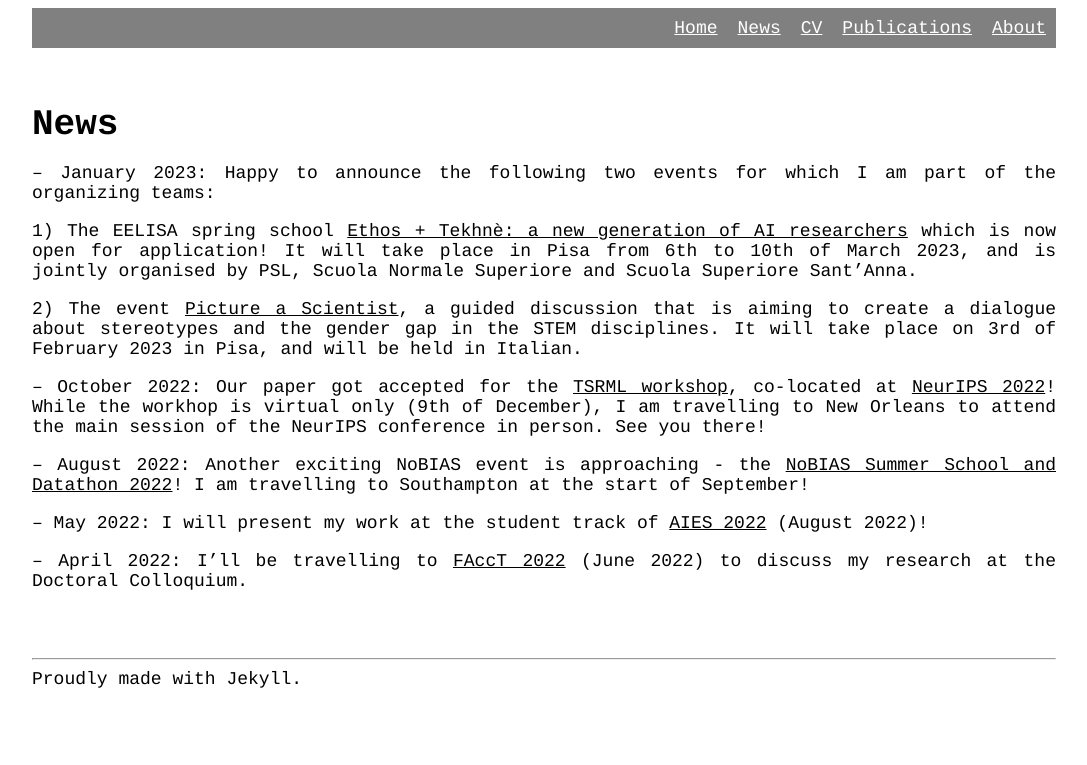
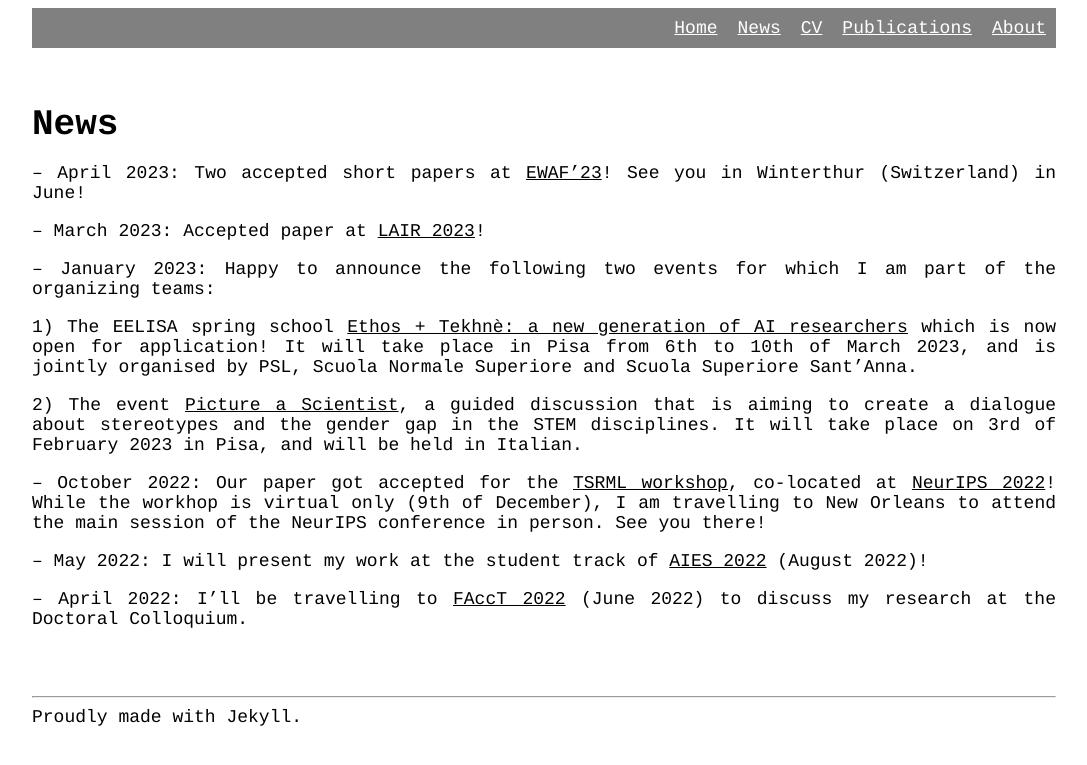
Before and after one commit to lstate/lstate.github.io, a Jekyll site: the page built from _pages/news.markdown, in a window 1280 px wide. Shown: the top 765 px of the page, without its empty margins (96-1183 px from the left). Built offline with Jekyll 4.4.1, drawn with Linux system fonts in a browser that asks for light colours.

Commit message:
updates
delete nobias event, add LAIR and EWAF

```diff
--- a/_pages/news.markdown
+++ b/_pages/news.markdown
@@ -10,6 +10,10 @@ permalink: /news/
 News
 </div>
 
+-- April 2023: Two accepted short papers at [EWAF'23](https://sites.google.com/view/ewaf23/home)! See you in Winterthur (Switzerland) in June!
+
+-- March 2023: Accepted paper at [LAIR 2023](https://www.eur.nl/en/esl/events/conference-law-ai-and-regulation-lair-2023-06-08)!
+
 -- January 2023: Happy to announce the following two events for which I am part of the organizing teams:
 
    1) The EELISA spring school [Ethos + Tekhnè: a new generation of AI researchers](https://community.eelisa.eu/activities/ethos-tekhne-a-new-generation-of-ai-researchers/) which is now open for application! It will take place in Pisa from 6th to 10th of March 2023, and is jointly organised by PSL, Scuola Normale Superiore and Scuola Superiore Sant’Anna.
@@ -18,8 +22,6 @@ News
 
 -- October 2022: Our paper got accepted for the [TSRML workshop](https://tsrml2022.github.io/), co-located at [NeurIPS 2022](https://neurips.cc/)! While the workhop is virtual only (9th of December), I am travelling to New Orleans to attend the main session of the NeurIPS conference in person. See you there!
 
--- August 2022: Another exciting NoBIAS event is approaching - the [NoBIAS Summer School and Datathon 2022](https://nobias-project.eu/index.php/nobias-summer-school-and-datathon-2022/)! I am travelling to Southampton at the start of September!
-
 -- May 2022: I will present my work at the student track of [AIES 2022](https://www.aies-conference.com/2022/) (August 2022)!
 
 -- April 2022: I'll be travelling to [FAccT 2022](https://facctconference.org/2022/index.html) (June 2022) to discuss my research at the Doctoral Colloquium.
```
